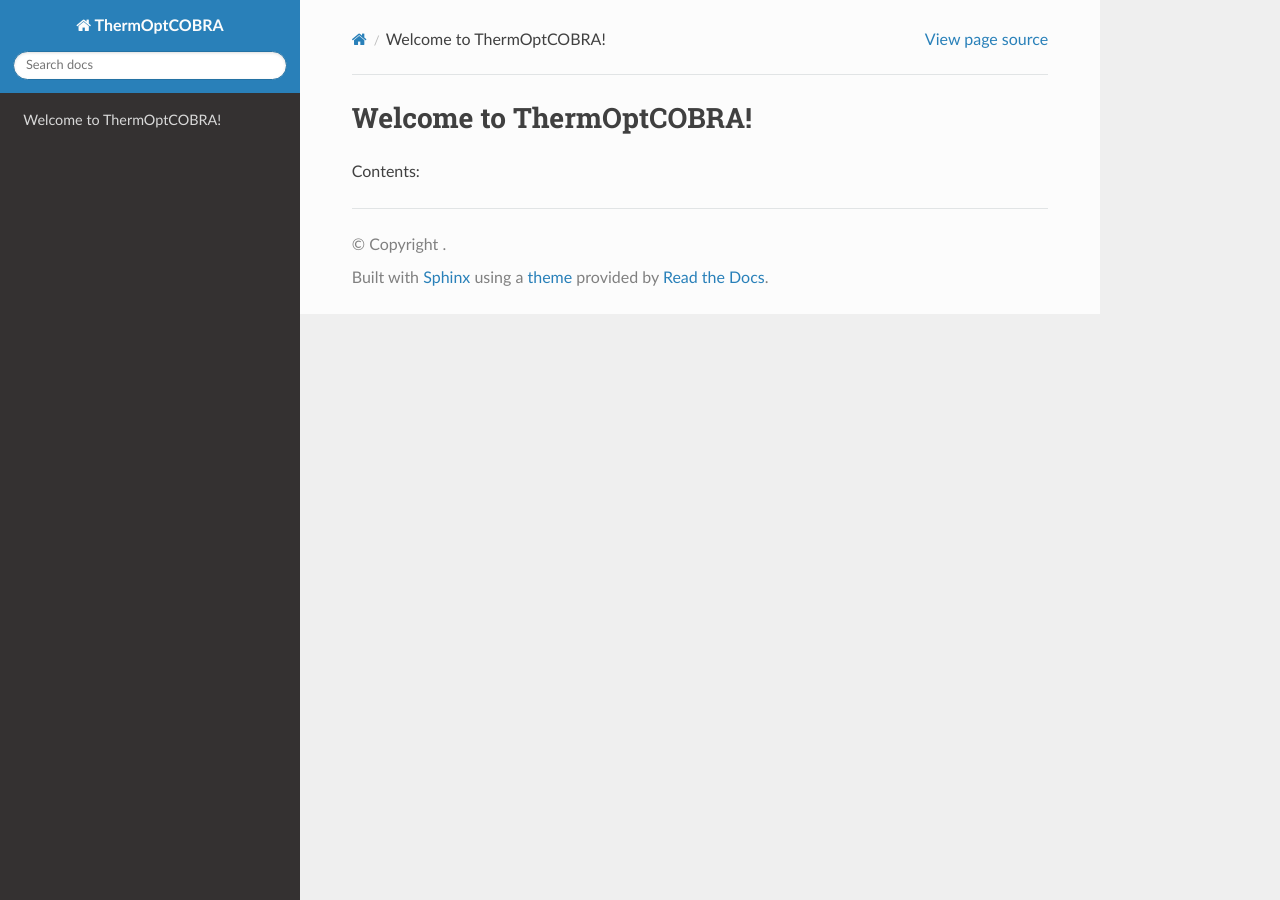
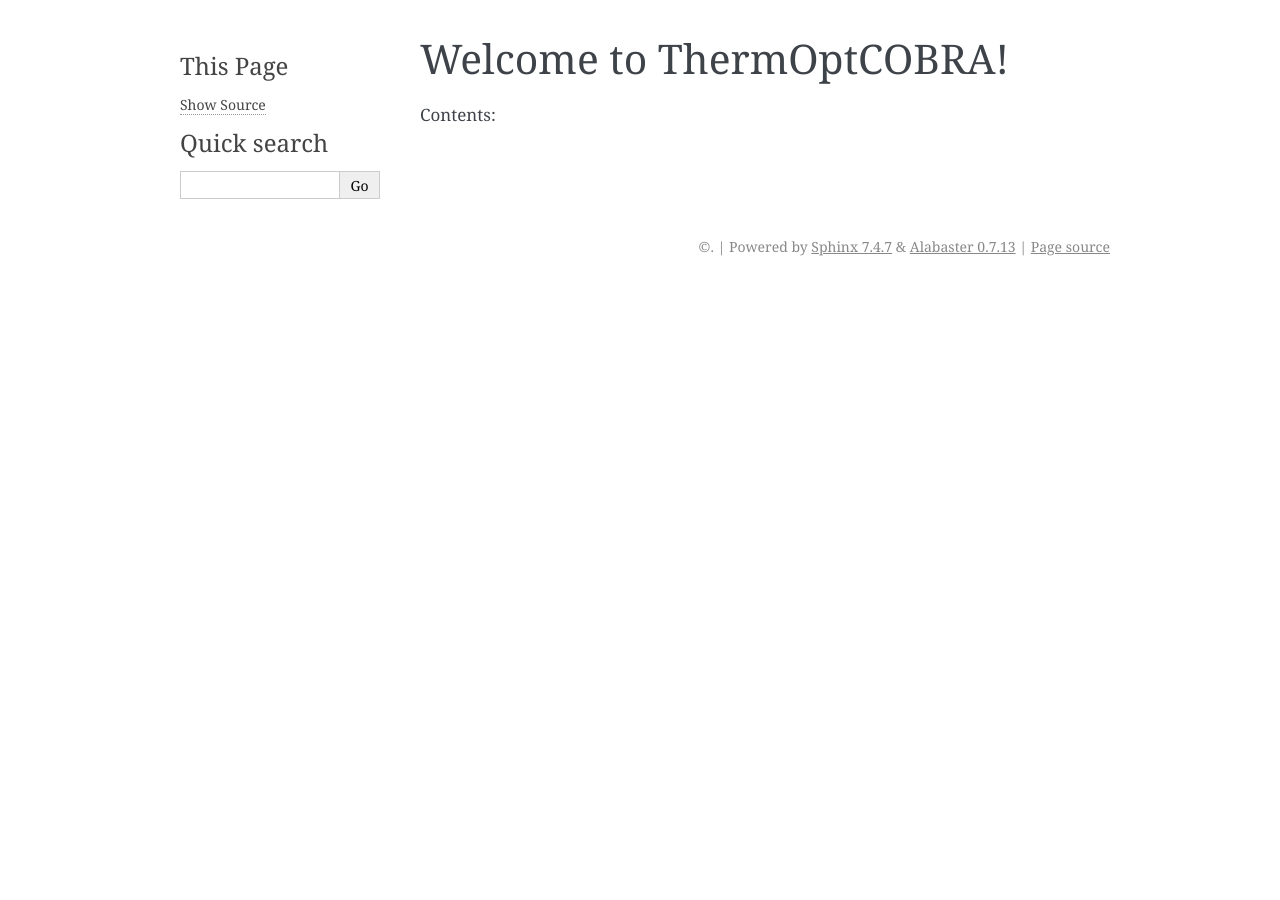
Before and after one commit to NiravBhattLab/ThermOptCOBRA, a Sphinx documentation site: the page built from docs/source/index.rst, in a window 1280 px wide. Built offline with Sphinx 7.4.7, drawn with Linux system fonts in a browser that asks for light colours; pages that are not in the unit, such as notebooks, are missing from menus.

Commit message:
Update conf.py

```diff
--- a/docs/source/conf.py
+++ b/docs/source/conf.py
@@ -21,14 +21,6 @@
 import os # imports os
 import sys
 
-import sphinx_rtd_theme
-
-sys.path.append('./sphinxext')
-from github_linkcode import github_linkcode_resolve
-
-
-sys.path.append('./')
-sys.path.append('../')
 
 # sys.path.insert(0, os.path.abspath(os.path.join('..', '..', '..')))
 sys.path.insert(0, os.path.abspath('.'))
@@ -45,36 +37,36 @@ sys.path.insert(0, os.path.abspath('.'))
 # Add any Sphinx extension module names here, as strings. They can be
 # extensions coming with Sphinx (named 'sphinx.ext.*') or your custom
 # ones.
-extensions = [
-    'sphinx.ext.autodoc',
-    'sphinx.ext.napoleon',
-    'sphinxcontrib.matlab',
-    'github',
-    'sphinx.ext.mathjax',
-    'sphinx.ext.linkcode',
-    'sphinxcontrib.fulltoc']
-
-mathjax_path = 'https://cdn.jsdelivr.net/gh/mathjax/MathJax@2.7.1/MathJax.js?config=TeX-AMS-MML_HTMLorMML'
-matlab_auto_link="all"
+# extensions = [
+#     'sphinx.ext.autodoc',
+#     'sphinx.ext.napoleon',
+#     'sphinxcontrib.matlab',
+#     'github',
+#     'sphinx.ext.mathjax',
+#     'sphinx.ext.linkcode',
+#     'sphinxcontrib.fulltoc']
+extensions = []
+# mathjax_path = 'https://cdn.jsdelivr.net/gh/mathjax/MathJax@2.7.1/MathJax.js?config=TeX-AMS-MML_HTMLorMML'
+# matlab_auto_link="all"
 
 
-def linkcode_resolve(domain, info):
-    filename = info['module'].replace('.', '/')
-    return 'https://github.com/NiravBhattLab/ThermOptCOBRA/blob/main/'+filename+'/'+info['fullname']+'.m'
+# def linkcode_resolve(domain, info):
+#     filename = info['module'].replace('.', '/')
+#     return 'https://github.com/NiravBhattLab/ThermOptCOBRA/blob/main/'+filename+'/'+info['fullname']+'.m'
 
-napoleon_google_docstring = True
-napoleon_custom_sections = [('INPUTS','params_style'),('INPUT','params_style'),
-                            ('OUTPUTS','params_style'),('OUTPUT','params_style'),
-                            ('REQUIRED INPUTS','params_style'),('REQUIRED INPUT','params_style'),
-                            'Authors',('OPTIONAL INPUTS','params_style'),
-                            ('OPTIONAL INPUT','params_style'),('USAGE','params_style')]
+# napoleon_google_docstring = True
+# napoleon_custom_sections = [('INPUTS','params_style'),('INPUT','params_style'),
+#                             ('OUTPUTS','params_style'),('OUTPUT','params_style'),
+#                             ('REQUIRED INPUTS','params_style'),('REQUIRED INPUT','params_style'),
+#                             'Authors',('OPTIONAL INPUTS','params_style'),
+#                             ('OPTIONAL INPUT','params_style'),('USAGE','params_style')]
 
 
 # autodoc_member_order='groupwise'
-primary_domain = 'mat'
+# primary_domain = 'mat'
 
 # remove path in function names
-add_module_names = False
+# add_module_names = False
 
 # Add any paths that contain templates here, relative to this directory.
 templates_path = ['_templates']
@@ -144,9 +136,9 @@ pygments_style = 'sphinx'
 
 # -- Options for HTML output ----------------------------------------------
 
-html_theme = "sphinx_rtd_theme"
+# html_theme = "sphinx_rtd_theme"
 
-html_theme_path = [sphinx_rtd_theme.get_html_theme_path()]
+# html_theme_path = [sphinx_rtd_theme.get_html_theme_path()]
 
 # html_sidebars = sphinx_cobra_theme.default_sidebars()
 
@@ -156,7 +148,7 @@ html_theme_path = [sphinx_rtd_theme.get_html_theme_path()]
 # further.  For a list of options available for each theme, see the
 # documentation.
 #
-html_theme_options = {'display_version': False}
+# html_theme_options = {'display_version': False}
 
 # html_context = {'conf_py_path': os.path.join(os.sep, 'docs', 'source', ''),
 #                 'github_user': 'opencobra',
```
